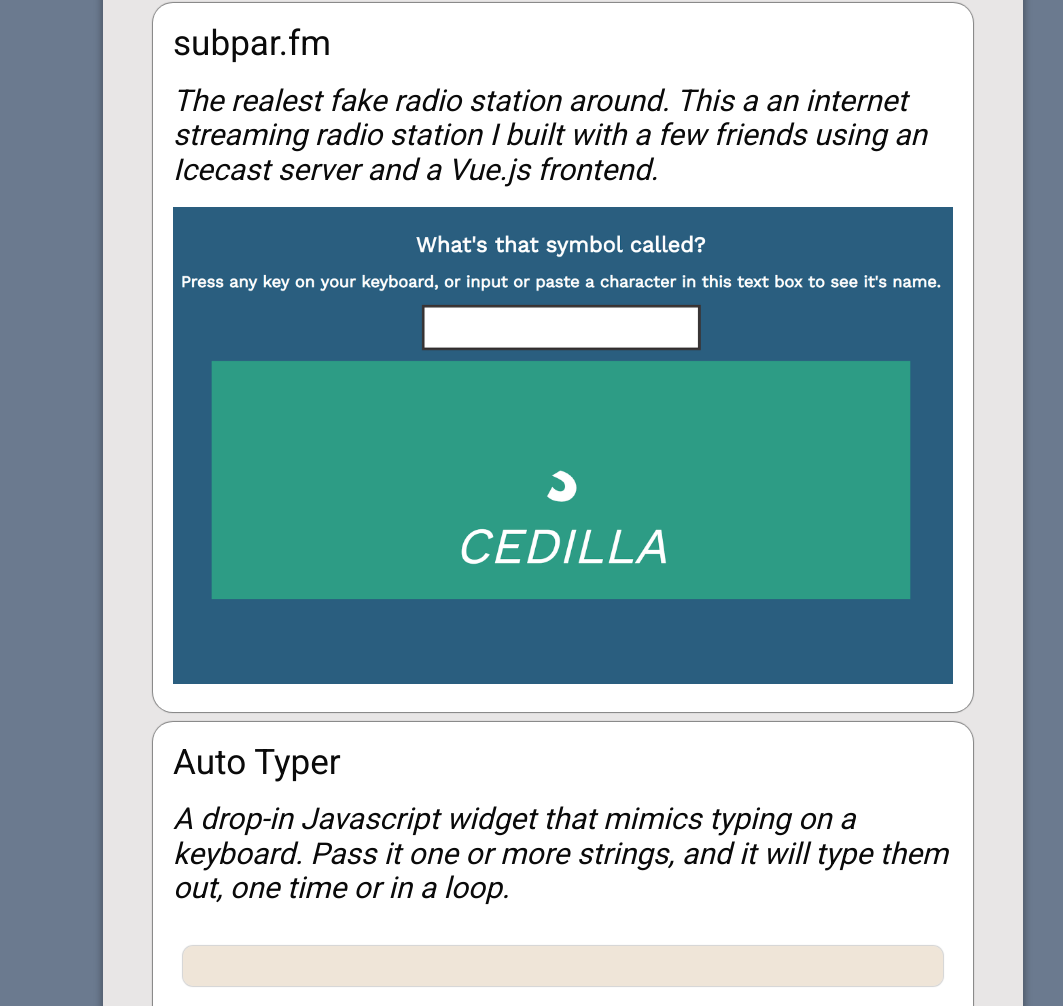
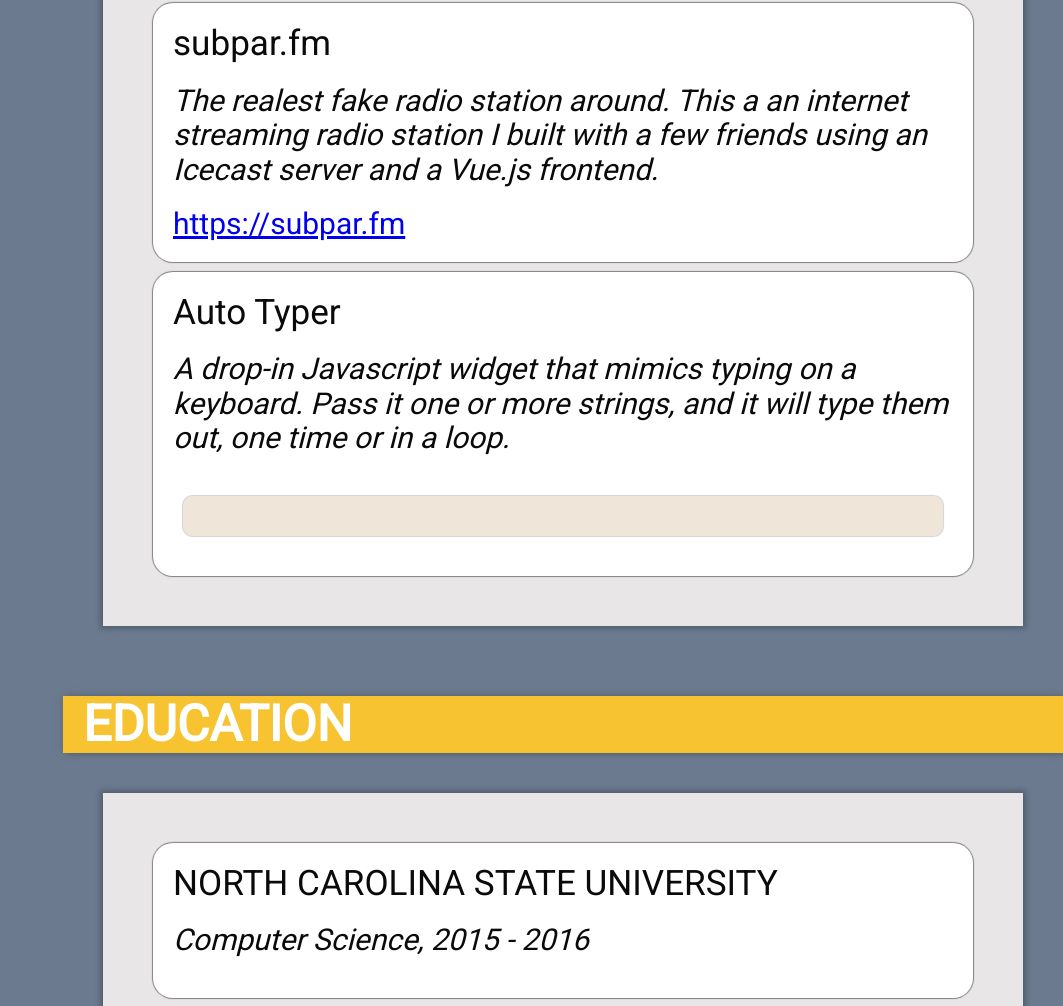
Before and after one commit to showell215/sch, a website: page index.html in a window 1280 px wide. Shown: the part 9159-10165 px from the top of the page, without its empty margins (217-1280 px from the left). Drawn offline with Linux system fonts and the light colour scheme.

Commit message:
udpate links

```diff
--- a/index.html
+++ b/index.html
@@ -426,12 +426,7 @@
             <p class="italic margin-top-20">
              The realest fake radio station around. This a an internet streaming radio station I built with a few friends using an Icecast server and a Vue.js frontend.
             </p>
-            <a href="https://subpar.fm" target="_blank"
-              ><img
-                style="max-width: 100%"
-                src="img/whatsthatsymbolcalled.png"
-                alt="What's that character called webiste"
-            /></a>
+            <a href="https://subpar.fm" target="_blank">https://subpar.fm</a>
           </div>
           <div class="experience-card margin-top-20">
             <h3 class="regular-weight">Auto Typer</h3>
```
